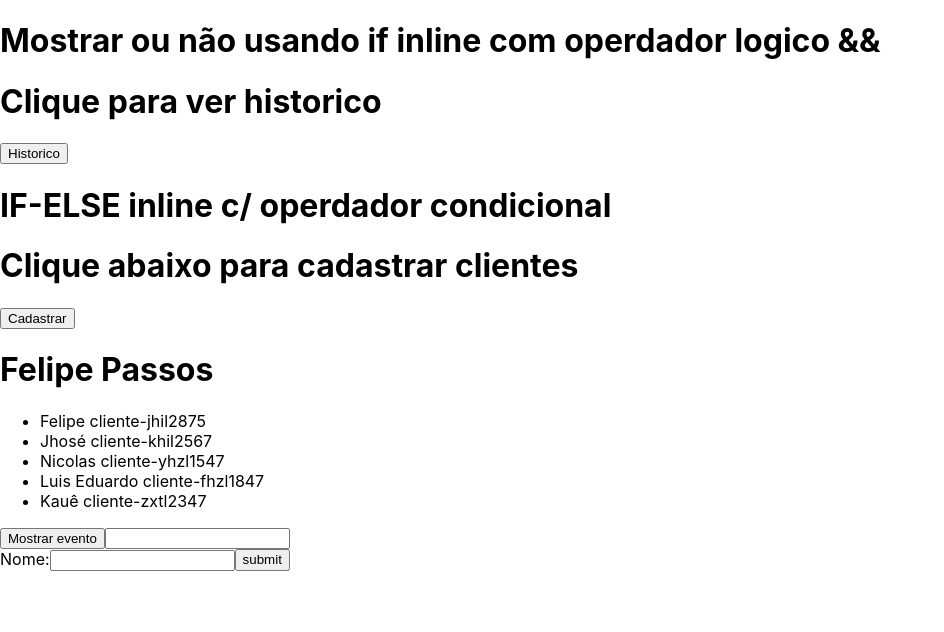
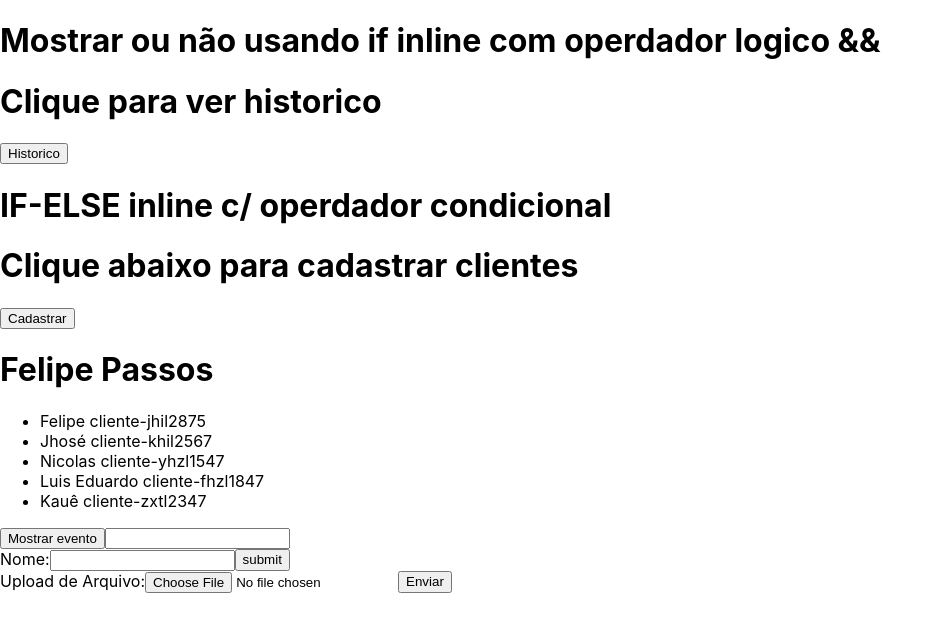
Before and after one commit to felipepassosdev/Digital-Innovation-One-ReactJS, a React (Create React App) app: page / in a window 1280 px wide. Shown: the top 632 px of the page, without its empty margins (0-944 px from the left). Built offline with nearby package versions, Linux system fonts and the light colour scheme.

Commit message:
Componentes não controlados

```diff
--- a/src/App.js
+++ b/src/App.js
@@ -6,6 +6,7 @@ import EvitandoRenderizacaoComponente from './components/EvitandoRenderizacaoCom
 import Lista from './components/Lista';
 import ManipulandoEventos from './components/ManipulandoEventos';
 import ComponentesControlados from './components/ComponentesControlados';
+import ComponentesNaoControlados from './components/ComponentesNaoControlados';
 
 
 
@@ -19,6 +20,7 @@ class App extends Component {
         <Lista />
         <ManipulandoEventos />
         <ComponentesControlados />
+        <ComponentesNaoControlados />
       </>
     )
   }
--- /dev/null
+++ b/src/components/ComponentesNaoControlados.js
@@ -0,0 +1,35 @@
+import React, { Component } from 'react'
+
+
+
+class ComponentesNaoControlados extends Component {
+    constructor(props){
+        super(props)
+
+        this.handleSubmit = this.handleSubmit.bind(this)
+        this.fileInput = React.createRef()
+    }
+    handleSubmit(event) {
+        event.preventDefault()
+
+        alert (`Arquivo Selecionado - ${
+            this.fileInput.current.files[0].name
+        }`)
+    }
+
+    render(){
+        return (
+            <>
+            <form onSubmit={this.handleSubmit} style={{display: 'flex', flexDirection: 'columns'}}>
+                <label>
+                    Upload de Arquivo:
+                    <input type="file" ref={ this.fileInput }/>
+                </label>
+                <button type="submit">Enviar</button>
+            </form>
+            </>
+        )
+    }
+}
+
+export default ComponentesNaoControlados;
```
